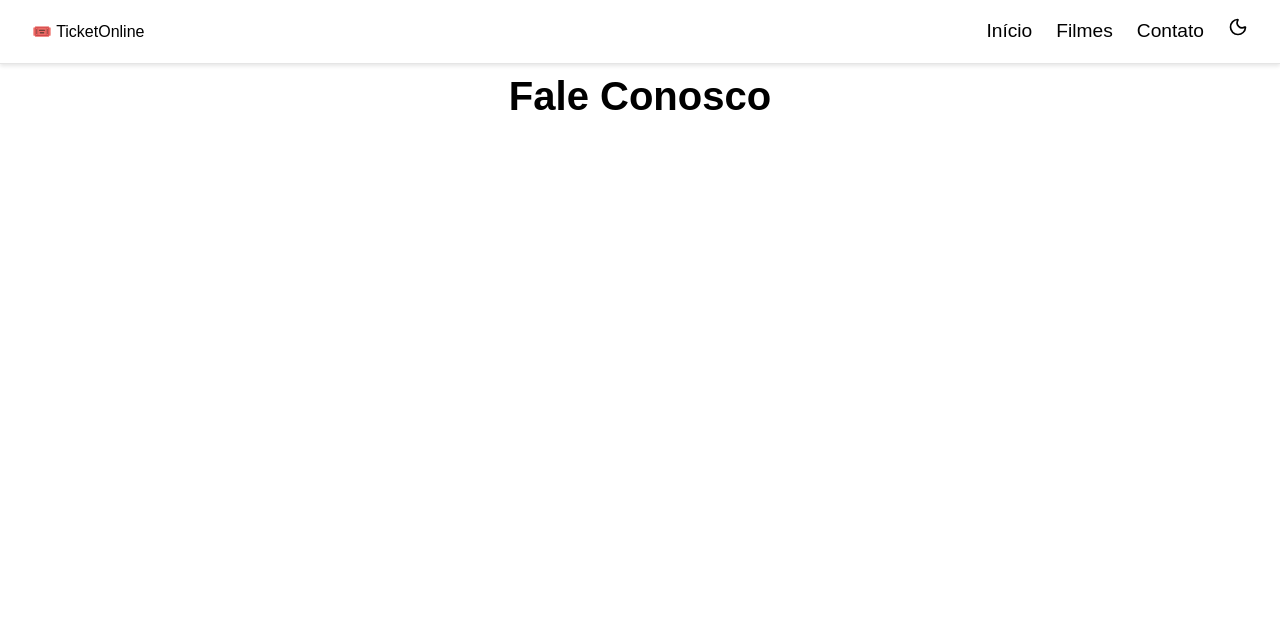
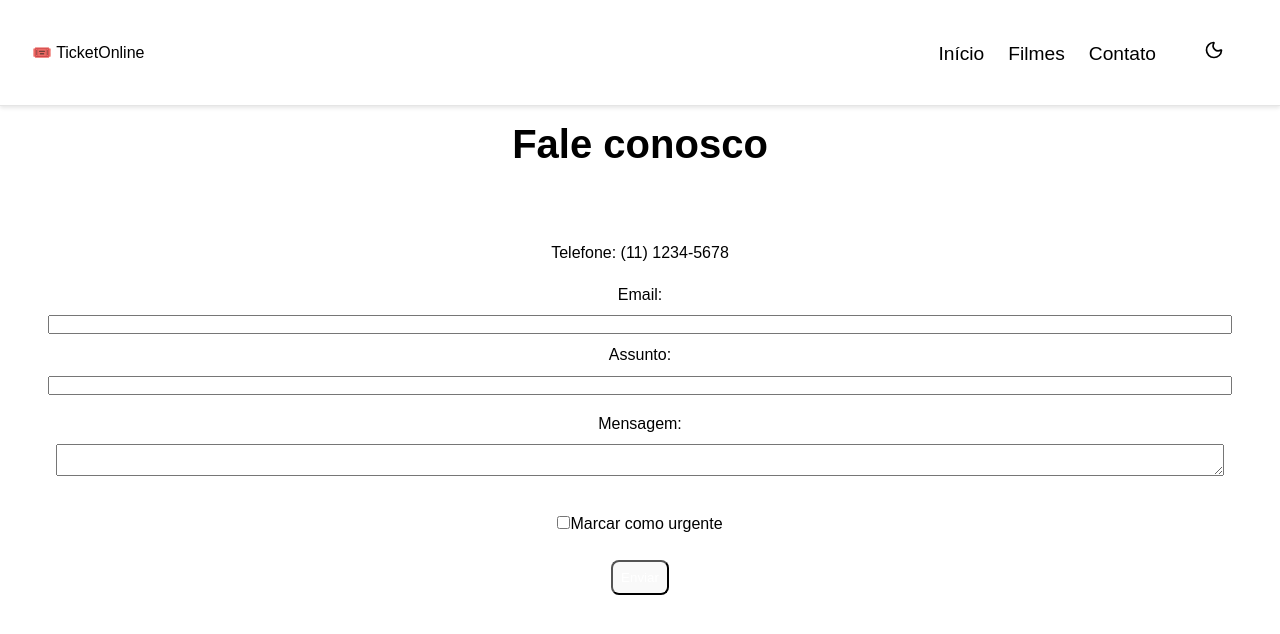
Before and after one commit to osi-83/week_11, a React (Vite) app: page /contato in a window 1280 px wide. Shown: the top 634 px of the page. Built offline with nearby package versions, Linux system fonts and the light colour scheme.

Commit message:
create form em contatos

```diff
--- a/package.json
+++ b/package.json
@@ -16,6 +16,7 @@
     "lucide-react": "^0.513.0",
     "react": "^19.1.0",
     "react-dom": "^19.1.0",
+    "react-hook-form": "^7.58.1",
     "react-router-dom": "^7.6.2"
   },
   "devDependencies": {
--- a/src/App.css
+++ b/src/App.css
@@ -1,4 +1,3 @@
-/*
 #root {
   max-width: 1280px;
   margin: 0 auto;
@@ -17,6 +16,21 @@
 }
 .logo.react:hover {
   filter: drop-shadow(0 0 2em #61dafbaa);
+}
+
+button{
+  background-color: black;
+  color: white;
+  margin: 1rem;
+  padding: 0.5rem;
+  border-radius: 0.5rem;
+}
+
+button:hover{
+  cursor: pointer;
+  background-color: white;
+  color: black;
+  transition: all 0.5s ease-in-out;
 }
 
 @keyframes logo-spin {
@@ -41,4 +55,3 @@
 .read-the-docs {
   color: #888;
 }
-/*
--- a/src/App.tsx
+++ b/src/App.tsx
@@ -2,8 +2,9 @@ import { Routes, Route } from "react-router-dom";
 import Home from "./components/pages/Home";
 import Movies from "./components/pages/Movies";
 import MovieDetails from "./components/pages/MovieDetails";
-import Contact from "./components/pages/Contact";
+import Contact from "./components/pages/Contact/Contato";
 import Navbar from "./components/organisms/Navbar";
+import "./App.css";
 
 function App() {
   return (
--- /dev/null
+++ b/src/components/pages/Contact/Contato.tsx
@@ -0,0 +1,72 @@
+import { useForm } from "react-hook-form";
+
+type FormInputs = {
+    email: string;
+    assunto: string;
+    mensagem: string;
+    urgencia: boolean;
+};
+function Contact() {
+    const {
+        register,
+        handleSubmit,
+        formState: { errors },
+        reset,
+    } = useForm<FormInputs>();
+
+    const onSubmit = (data: FormInputs) => {
+        alert(`
+        Email: ${data.email}
+        Assunto: ${data.assunto}
+        Mensagem: ${data.mensagem}
+        Urgencia: ${data.urgencia ? "Sim" : "Nao"}
+        `);
+        reset();
+    };
+
+    return (
+        <div style={{ padding: '1rem' }}>
+            <h2>Fale conosco</h2>
+            <ul style={{ listStyleType: 'none'}}>
+                <li>Telefone: (11) 1234-5678</li>
+            </ul>
+            <form onSubmit={handleSubmit(onSubmit)} style={{ marginTop: '1rem' }}>
+                <div style={{ marginBottom: '0.5rem', display: 'flex', flexDirection: 'column', gap: '0.5rem'}}>
+                    <label>Email:</label>
+                    <input
+                        type="email"
+                        {...register("email", { required: `O email é obrigatório` })} />
+                    {errors.email && <p style={{ color: 'red' }}>{errors.email.message}</p>}
+                </div>
+
+                <div style={{ marginBottom: '0.5rem', display: 'flex', flexDirection: 'column', gap: '0.5rem'}}>
+                    <label>Assunto:</label>
+                    <input
+                        type="text"
+                        {...register("assunto", { required: `O assunto é obrigatório` })}
+                        />
+                    {errors.assunto && <p style={{ color: 'red' }}>{errors.assunto.message}</p>}
+                </div>
+
+                <div style={{ marginBottom: '0.5rem', display: 'flex', flexDirection: 'column', gap: '0.5rem', scrollbarColor: 'red', scrollbarWidth: 'thin', overflow: 'auto', maxHeight: '200px', minHeight: '100px', width: '100%', padding: '0.5rem',  }}>
+                    <label>Mensagem: </label>
+                    <textarea
+                    {...register("mensagem", { required: `A mensagem é obrigatória` })}
+                    />
+                    {errors.mensagem && <p style={{ color: 'red' }}>{errors.mensagem.message}</p>}
+                </div>
+
+                <div style={{ marginBottom: '0.5rem', display: 'flex', flexDirection: 'column', gap: '0.5rem'}}>
+                    <label>
+                    <input type="checkbox" {...register("urgencia")}/>
+                    Marcar como urgente
+                    </label>
+                </div>
+
+                <button type="submit">Enviar</button>
+            </form>
+        </div>
+    );
+}
+
+export default Contact;
--- a/src/components/pages/Contact/index.tsx
+++ /dev/null
@@ -1,8 +0,0 @@
-function Contact() {
-    return <h2>Fale Conosco</h2>;
-    <ul>
-        <li>Telefone: (11) 99999-9999</li>
-    </ul>;
-}
-
-export default Contact;
--- a/src/index.css
+++ b/src/index.css
@@ -72,8 +72,8 @@ nav button {
 nav button:hover {
   color: #646cff;
 }
-/*
-a {
+
+a{
   font-weight: 500;
   color: #646cff;
   text-decoration: inherit;
@@ -83,24 +83,7 @@ a:hover {
 }
 
 
-button {
-  border-radius: 8px;
-  border: 1px solid transparent;
-  padding: 0.6em 1.2em;
-  font-size: 1em;
-  font-weight: 500;
-  font-family: inherit;
-  background-color: #1a1a1a;
-  cursor: pointer;
-  transition: border-color 0.25s;
-}
-button:hover {
-  border-color: #646cff;
-}
-button:focus,
-button:focus-visible {
-  outline: 4px auto -webkit-focus-ring-color;
-}
+
 
 @media (prefers-color-scheme: light) {
   :root {
```
Also changed, not shown: 1 other file (tests, documents, lock files or other folders).
